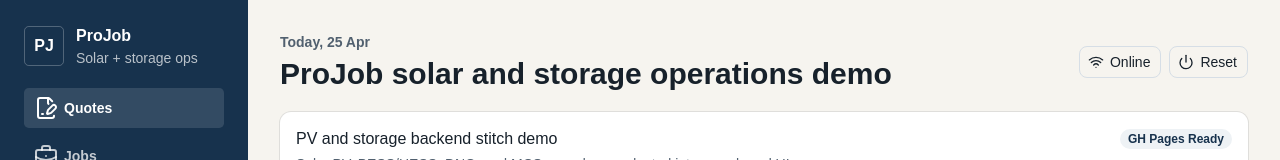
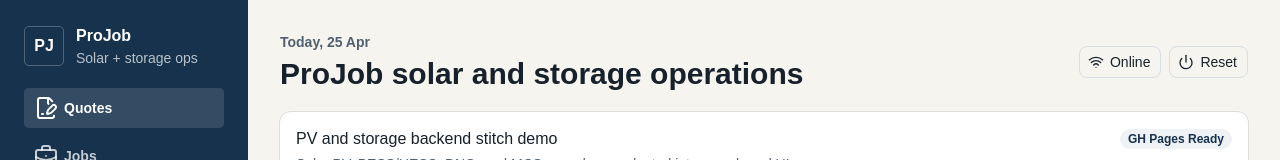
Before and after one commit to ajdench/ProJob-Wiki, a React (Vite) app in the folder experiments/projob-ui-spike/: page / in a window 1280 px wide. Shown: the top 160 px of the page. Built offline with nearby package versions, Linux system fonts and the light colour scheme.

Commit message:
Remove demo from app title

```diff
--- a/experiments/projob-ui-spike/src/App.tsx
+++ b/experiments/projob-ui-spike/src/App.tsx
@@ -322,7 +322,7 @@
             <div>
               <p className="text-sm font-semibold text-muted-foreground">Today, 25 Apr</p>
               <h1 className="mt-1 text-2xl font-bold tracking-normal text-foreground sm:text-3xl">
-                ProJob solar and storage operations demo
+                ProJob solar and storage operations
               </h1>
             </div>
             <div className="grid grid-cols-2 gap-2 sm:flex">
```
